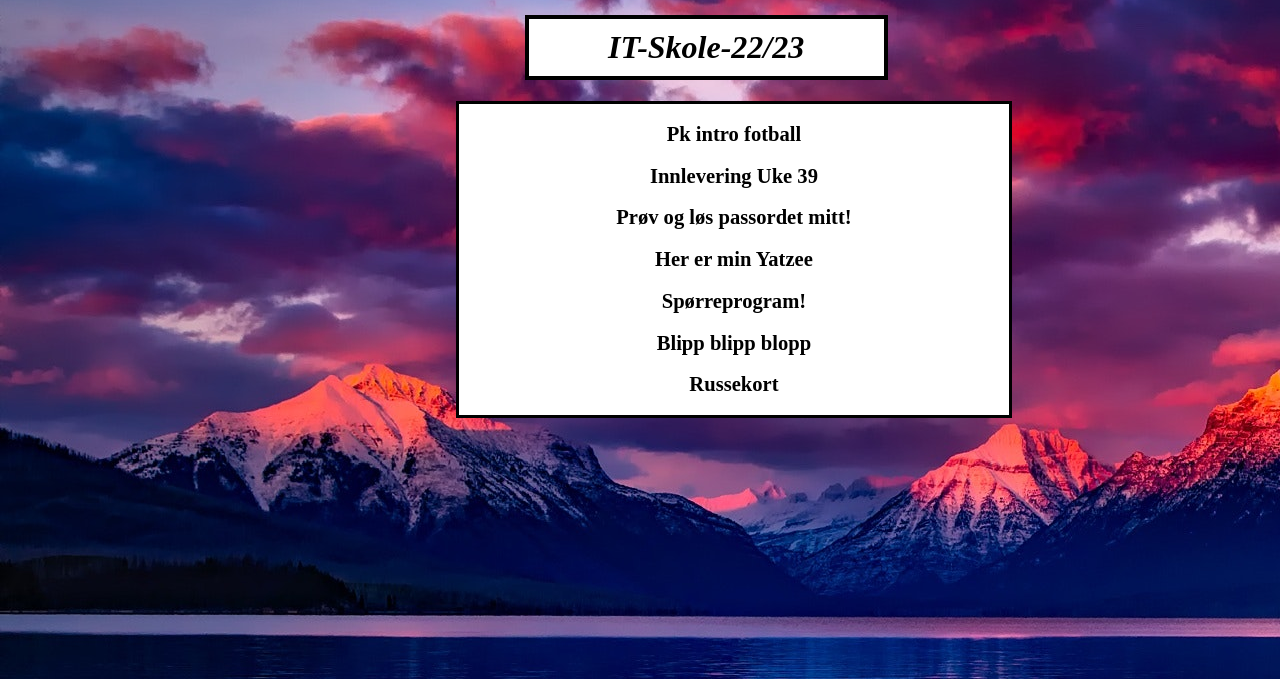
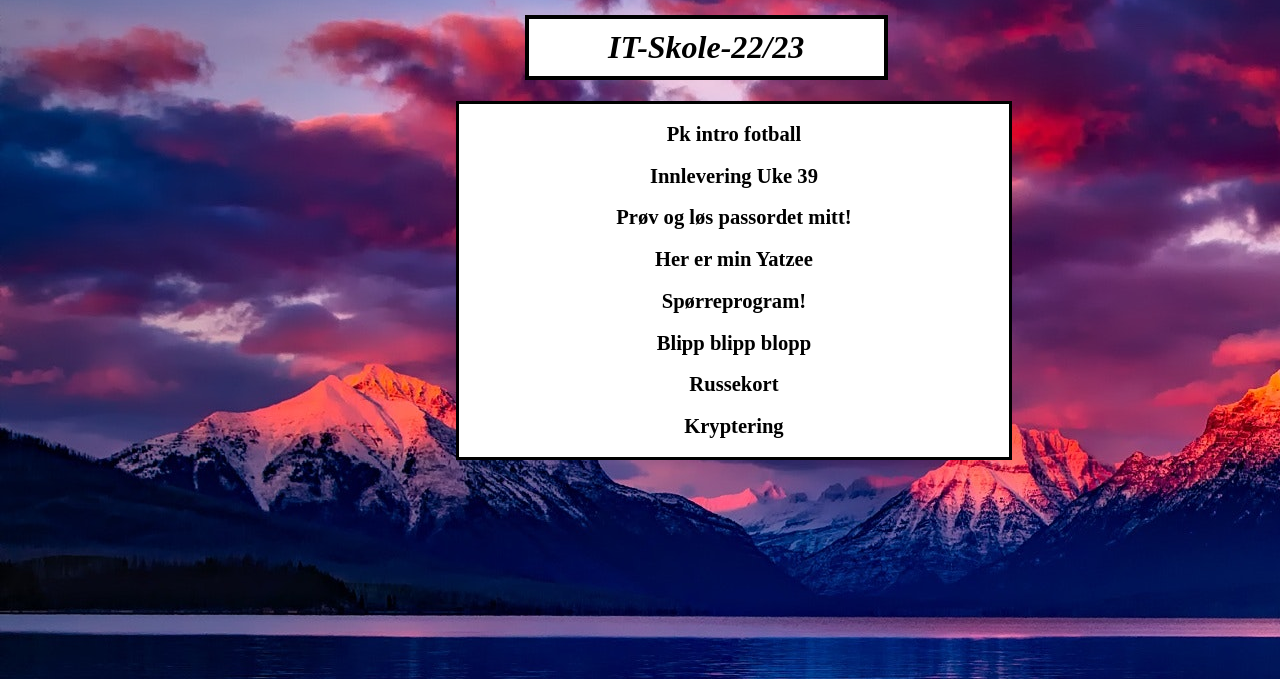
Before and after one commit to PKlauv/IT1-2022-2023, a plain HTML site: page index.html in a window 1280 px wide. Shown: the part 121-800 px from the top of the page. Drawn offline with Linux system fonts and the light colour scheme.

Commit message:
Update index.html

```diff
--- a/index.html
+++ b/index.html
@@ -20,6 +20,7 @@
     <h3><a href="./htmls/sporreprogram.html">Spørreprogram!</a></h3>
     <h3><a href="./htmls/blipp.html">Blipp blipp blopp</a></h3>
     <h3><a href="./htmls/russekort.html">Russekort</a></h3>
+    <h3><a href="./htmls/ASCII-kryptering.html">Kryptering</a></h3>
   </div>
   <!-- test -->
   <!-- abc -->
```
